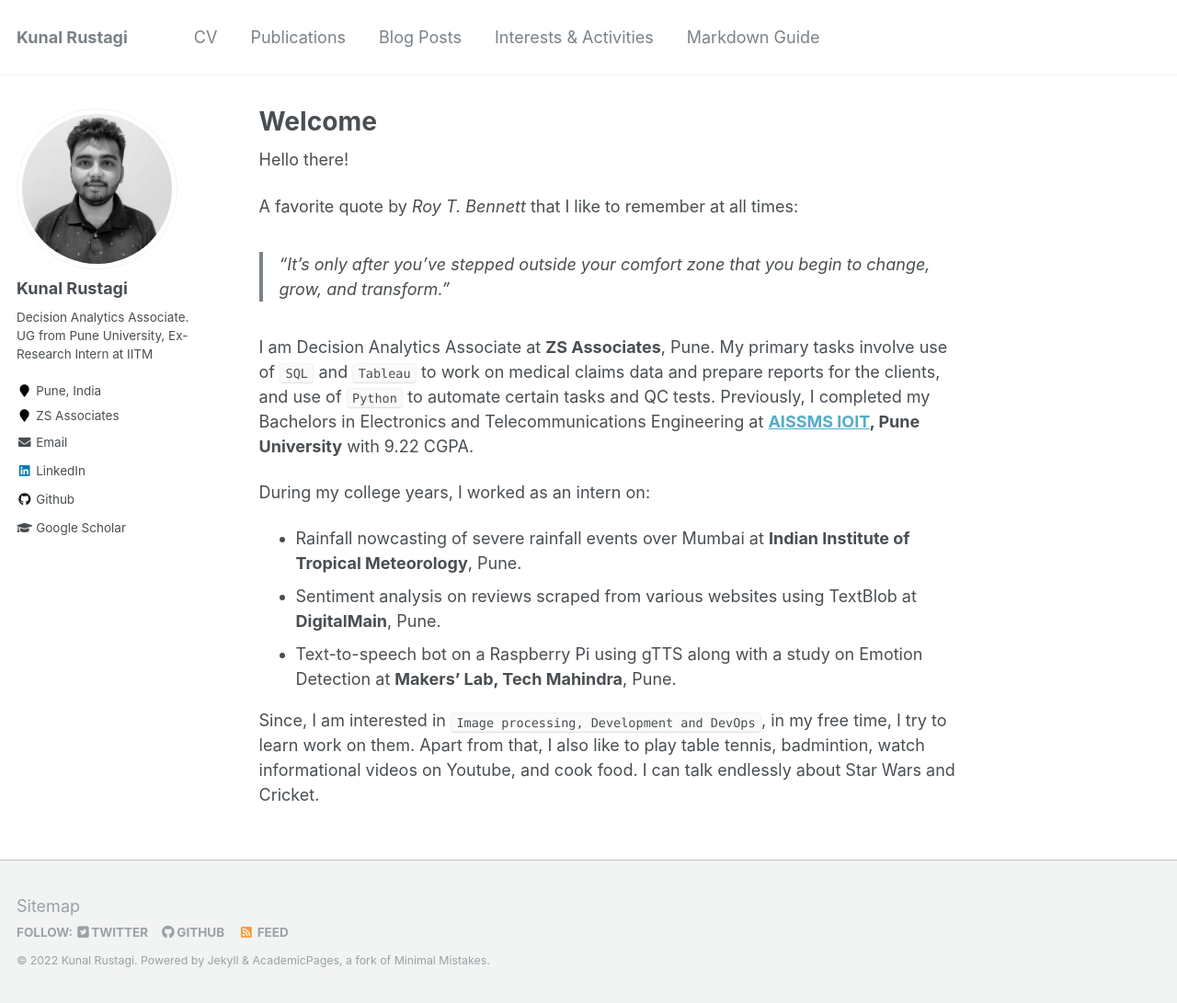
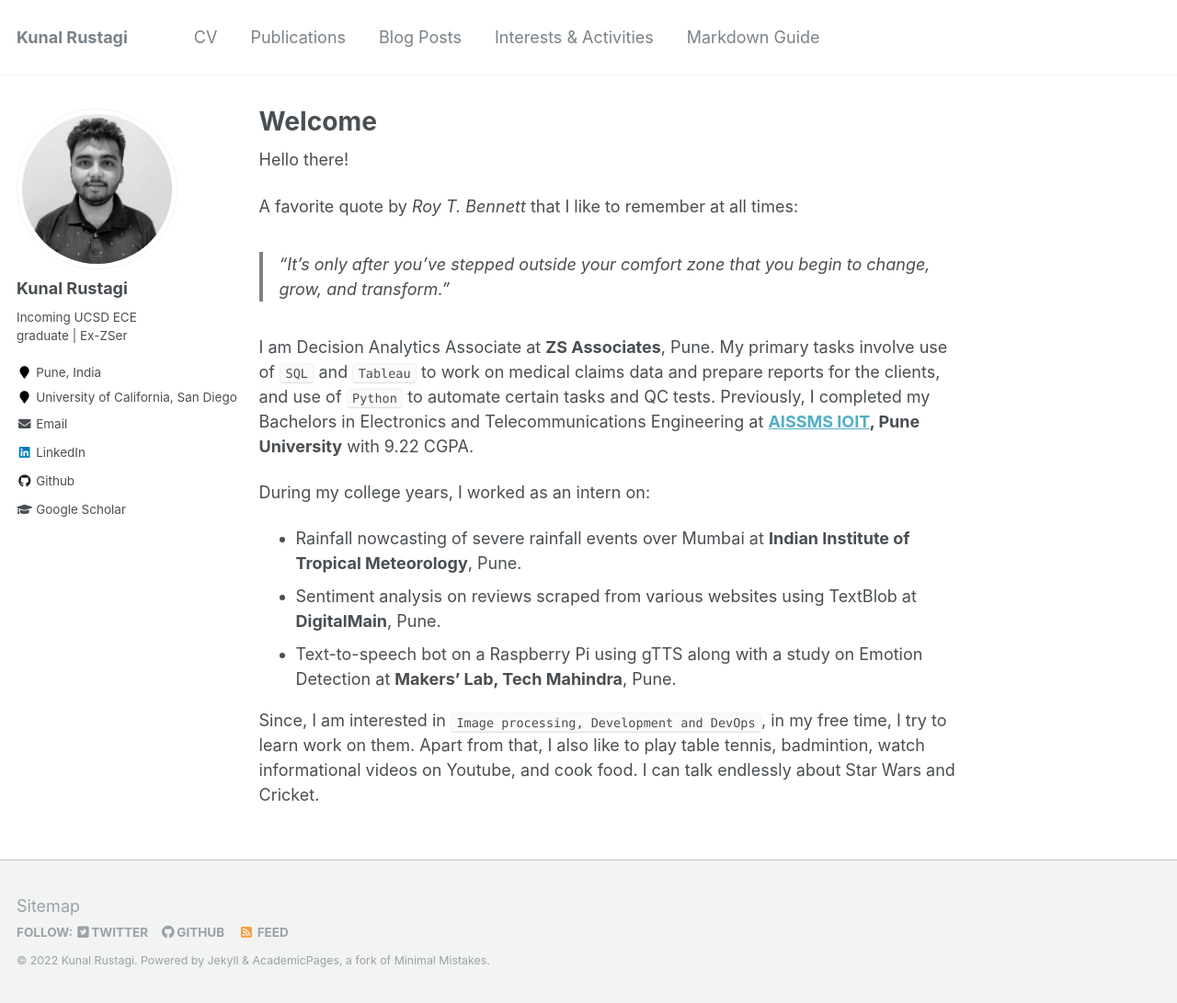
Before and after one commit to kunalrustagi08/kunalrustagi08.github.io, a Jekyll site: the page built from _pages/about.md, in a window 1280 px wide and 1091 px high. Shown: the whole window at 92% size. Built offline with Jekyll 4.4.1, drawn with Linux system fonts in a browser that asks for light colours.

Commit message:
updated bio

```diff
--- a/_config.yml
+++ b/_config.yml
@@ -16,7 +16,7 @@
 repository               : "kunalrustagi08/kunalrustagi08.github.io"
 teaser                   :  # filename of teaser fallback teaser image placed in /images/, .e.g. "500x300.png"
 breadcrumbs              : false # true, false (default)
-words_per_minute         : 160
+words_per_minute         : 120
 future                   : true
 read_more                : "disabled" # if enabled, adds "Read more" links to excerpts
 talkmap_link             : false #change to true to add link to talkmap on talks page
@@ -82,9 +82,9 @@
 author:
   name             : "Kunal Rustagi"
   avatar           : "profile1.jpeg"
-  bio              : "Decision Analytics Associate. UG from Pune University, Ex-Research Intern at IITM "
+  bio              : "Incoming UCSD ECE graduate | Ex-ZSer"
   location         : "Pune, India"
-  employer         :  "ZS Associates"
+  employer         : "University of California, San Diego"
   pubmed           : # "https://www.ncbi.nlm.nih.gov/pubmed/?term=john+snow"
   googlescholar    : "https://scholar.google.com/citations?user=N3e8a7kAAAAJ&hl=en"
   email            : "rustagi.kunal@outlook.com"
```
